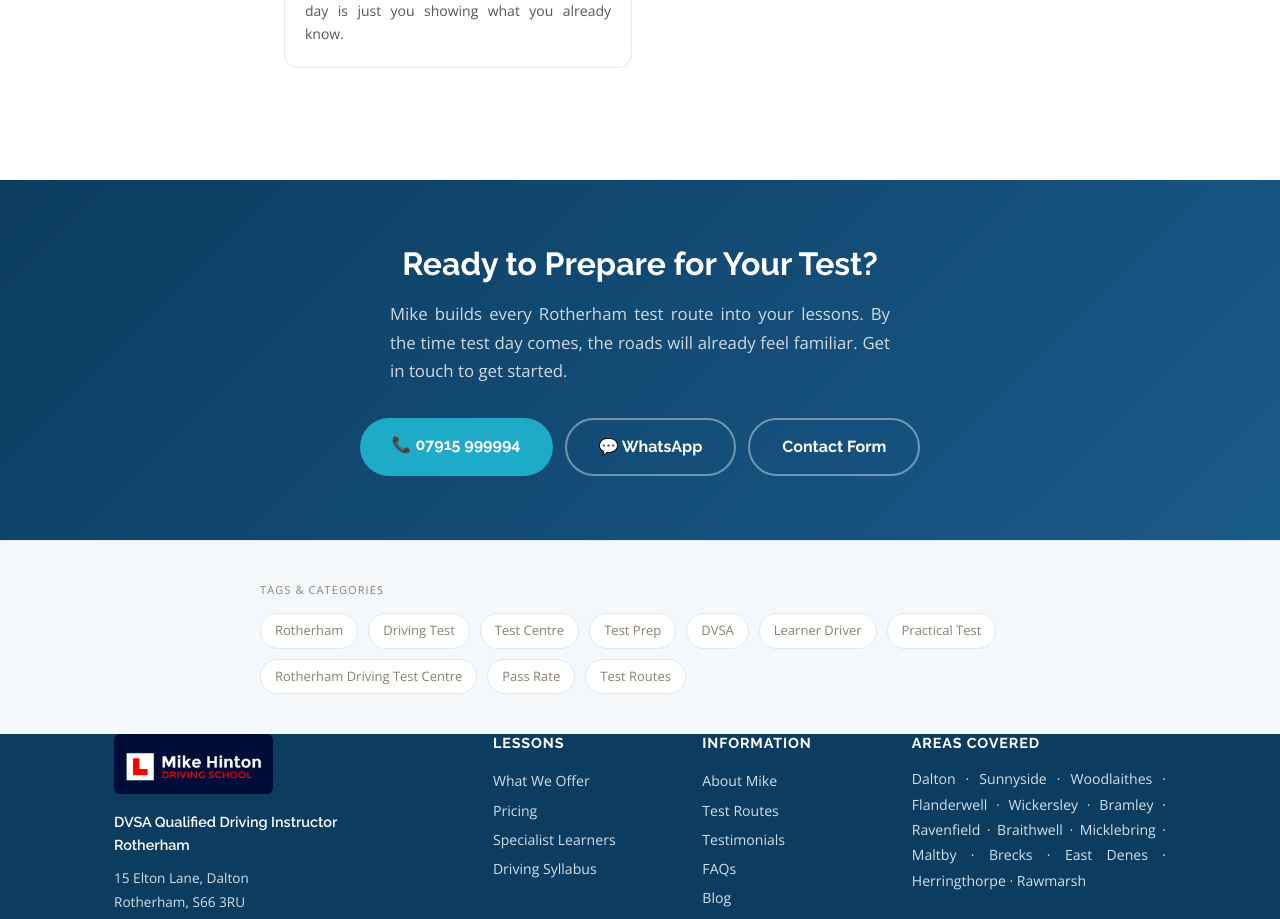
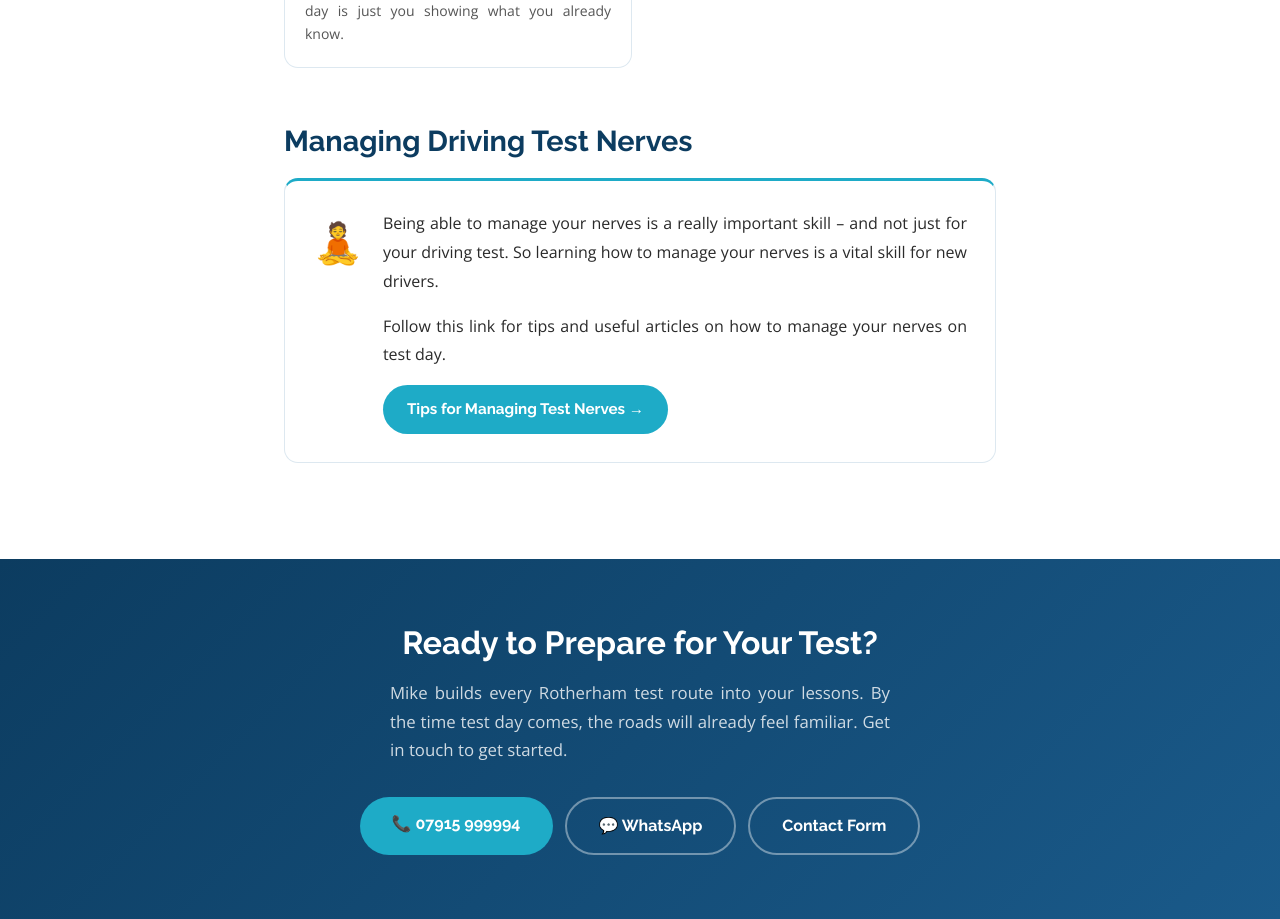
Before and after one commit to mikehinton-wq/mods-website, a React (Vite) app: page /the-driving-test in a window 1280 px wide. Shown: the part 3460-4379 px from the top of the page. Built offline with nearby package versions, Linux system fonts and the light colour scheme.

Commit message:
Update site

```diff
--- a/src/pages/TheDrivingTest.jsx
+++ b/src/pages/TheDrivingTest.jsx
@@ -168,6 +168,18 @@ export default function TheDrivingTest() {
             ))}
           </div>
 
+          <h2 style={s.h2}>Managing Driving Test Nerves</h2>
+          <div style={{ background: '#fff', border: '1px solid #dde8f0', borderRadius: 14, padding: '28px', borderTop: '3px solid #1EABC7', display: 'flex', alignItems: 'flex-start', gap: 20, margin: '16px 0' }}>
+            <span style={{ fontSize: '2.5rem', flexShrink: 0 }}>🧘</span>
+            <div>
+              <p style={{ ...s.p, marginBottom: 16 }}>Being able to manage your nerves is a really important skill – and not just for your driving test. So learning how to manage your nerves is a vital skill for new drivers.</p>
+              <p style={{ ...s.p, marginBottom: 16 }}>Follow this link for tips and useful articles on how to manage your nerves on test day.</p>
+              <a href="https://readytopass.campaign.gov.uk/driving-test-nerves/" target="_blank" rel="noreferrer" style={{ display: 'inline-block', background: '#1EABC7', color: 'white', fontFamily: 'Raleway, sans-serif', fontWeight: 700, fontSize: '0.95rem', padding: '12px 24px', borderRadius: 50, textDecoration: 'none' }}>
+                Tips for Managing Test Nerves →
+              </a>
+            </div>
+          </div>
+
         </div>
 
         <section style={s.cta}>
```
